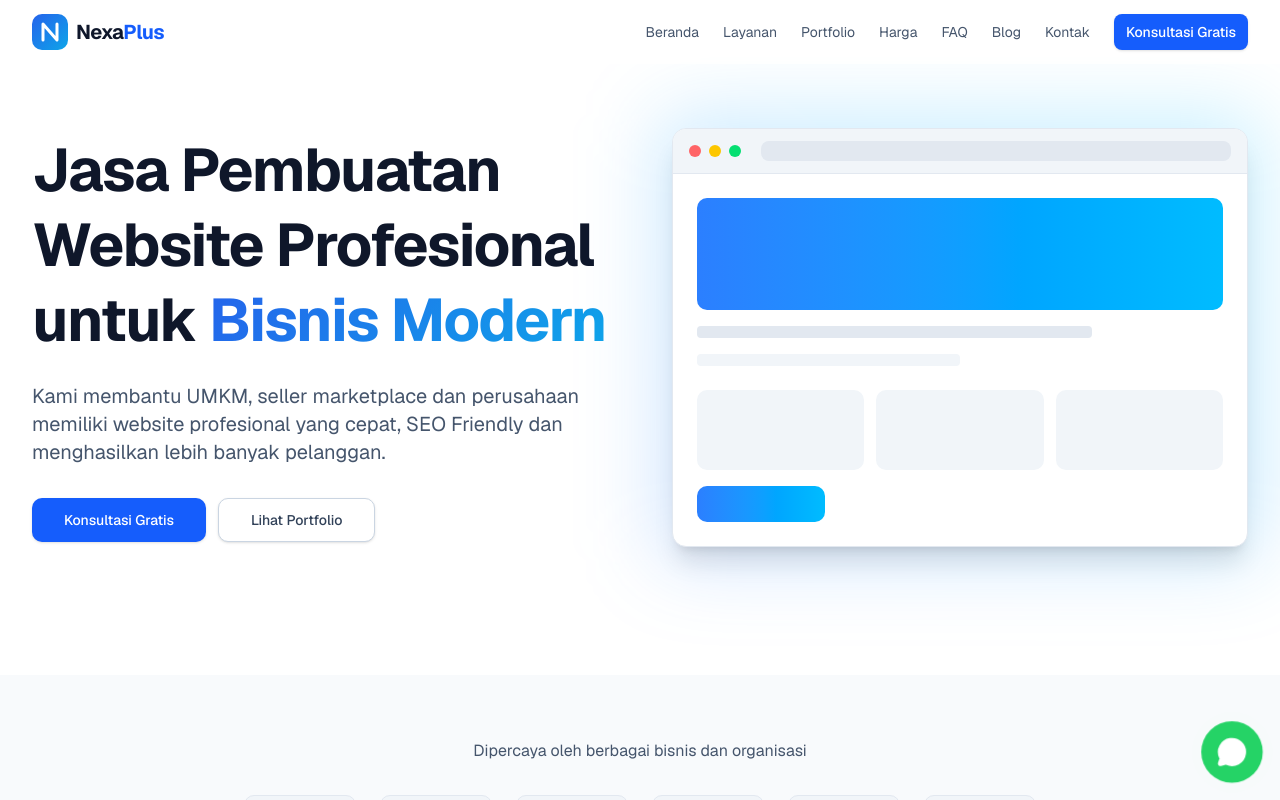
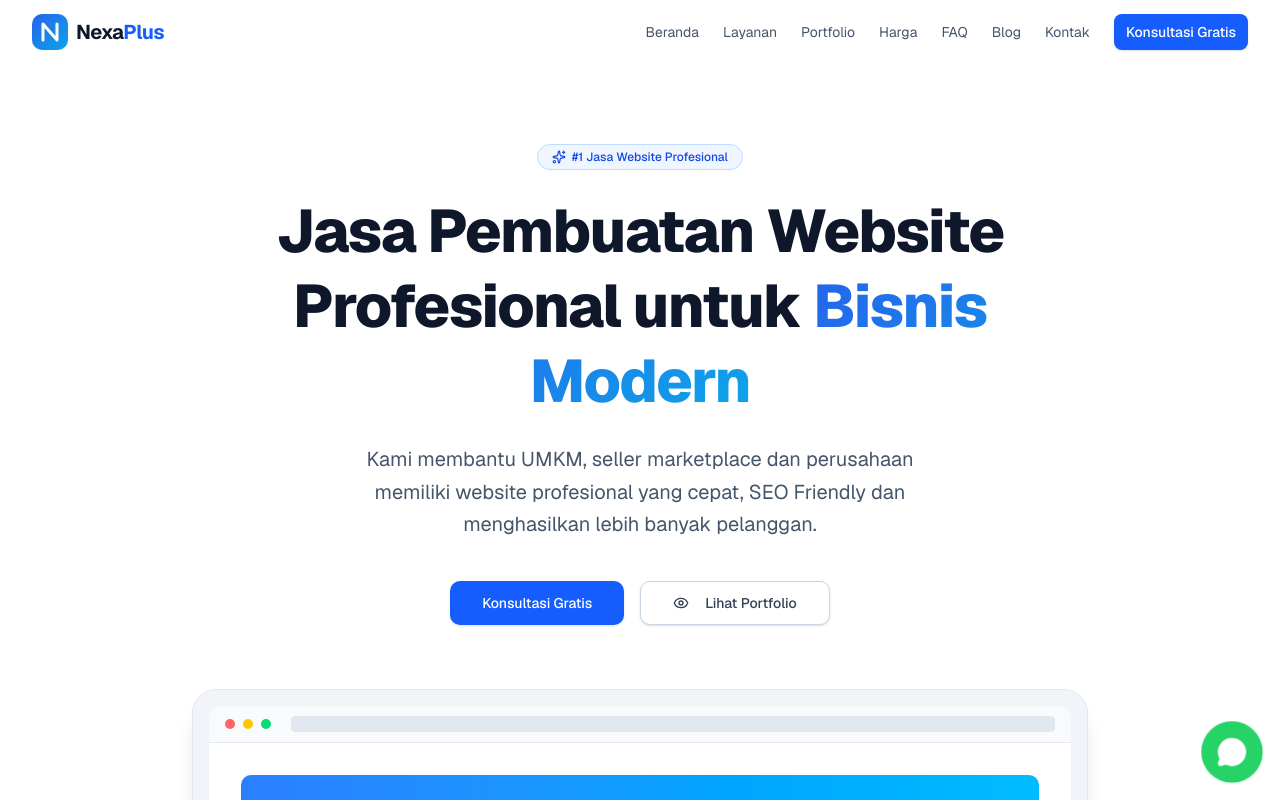
Before and after one commit to ersetdigital-sudo/nexaplus.app, a Next.js app: page / in a window 1280 px wide. Shown: the top 800 px of the page. Built offline with nearby package versions, Linux system fonts and the light colour scheme.

Commit message:
auto: update from Kiro

```diff
--- a/components/sections/hero-section.tsx
+++ b/components/sections/hero-section.tsx
@@ -1,5 +1,6 @@
 "use client";
 
+import { Sparkles, Eye } from "lucide-react";
 import { Button } from "@/components/ui/button";
 import { SectionWrapper } from "@/components/shared/section-wrapper";
 import { getDefaultWhatsAppUrl } from "@/lib/whatsapp";
@@ -8,82 +9,78 @@ export function HeroSection() {
   const whatsappUrl = getDefaultWhatsAppUrl();
 
   const handleScrollToPortfolio = () => {
-    const portfolioSection = document.getElementById("portfolio");
-    if (portfolioSection) {
-      portfolioSection.scrollIntoView({ behavior: "smooth" });
-    }
+    const el = document.getElementById("portfolio");
+    if (el) el.scrollIntoView({ behavior: "smooth" });
   };
 
   return (
-    <SectionWrapper id="beranda" className="py-20 md:py-28 lg:py-32">
-      <div className="mx-auto max-w-7xl">
-        <div className="flex flex-col items-center text-center md:flex-row md:items-center md:text-left md:gap-12 lg:gap-16">
-          {/* Content */}
-          <div className="flex-1">
-            <h1 className="text-3xl font-bold leading-tight tracking-tight sm:text-4xl md:text-5xl lg:text-6xl">
+    <SectionWrapper id="beranda" className="py-20 md:py-28 lg:py-36">
+      <div className="mx-auto flex max-w-4xl flex-col items-center text-center">
+        {/* Badge */}
+        <span className="inline-flex items-center gap-1.5 rounded-full border border-blue-200 bg-blue-50 px-3.5 py-1 text-xs font-medium text-blue-700">
+          <Sparkles className="h-3.5 w-3.5" aria-hidden="true" />
+          #1 Jasa Website Profesional
+        </span>
+
+        {/* Heading */}
+        <h1 className="mt-6 text-3xl font-extrabold leading-tight tracking-tight text-slate-900 sm:text-4xl md:text-5xl lg:text-6xl">
           Jasa Pembuatan Website Profesional untuk{" "}
           <span className="gradient-text">Bisnis Modern</span>
         </h1>
 
-            <p className="mt-4 text-base text-slate-600 sm:text-lg md:mt-6 md:text-xl max-w-2xl">
-              Kami membantu UMKM, seller marketplace dan perusahaan memiliki
-              website profesional yang cepat, SEO Friendly dan menghasilkan lebih
-              banyak pelanggan.
+        {/* Supporting paragraph */}
+        <p className="mt-5 max-w-2xl text-base leading-relaxed text-slate-600 sm:text-lg md:mt-6 md:px-8 lg:text-xl">
+          Kami membantu UMKM, seller marketplace dan perusahaan memiliki website
+          profesional yang cepat, SEO Friendly dan menghasilkan lebih banyak
+          pelanggan.
         </p>
 
-            <div className="mt-6 flex flex-col gap-3 sm:flex-row md:mt-8">
-              <Button asChild size="lg" variant="default">
-                <a
-                  href={whatsappUrl}
-                  target="_blank"
-                  rel="noopener noreferrer"
-                >
+        {/* CTA buttons */}
+        <div className="mt-8 flex w-full flex-col items-center gap-3 sm:w-auto sm:flex-row sm:gap-4 md:mt-10">
+          <Button asChild size="lg" className="w-full sm:w-auto">
+            <a href={whatsappUrl} target="_blank" rel="noopener noreferrer">
               Konsultasi Gratis
             </a>
           </Button>
-
           <Button
             size="lg"
             variant="outline"
+            className="w-full sm:w-auto"
             onClick={handleScrollToPortfolio}
           >
+            <Eye className="mr-2 h-4 w-4" aria-hidden="true" />
             Lihat Portfolio
           </Button>
         </div>
+
+        {/* Framed mockup image */}
+        <div className="mt-12 w-full px-2 sm:px-0 md:mt-16">
+          <div className="overflow-hidden rounded-2xl border border-slate-200 bg-slate-100 p-2.5 shadow-xl sm:rounded-3xl sm:p-3.5 md:p-4">
+            {/* Inner "screenshot" area */}
+            <div className="overflow-hidden rounded-xl bg-white">
+              {/* Browser chrome bar */}
+              <div className="flex items-center gap-2 border-b border-slate-200 bg-slate-50 px-4 py-2.5">
+                <span className="h-2.5 w-2.5 rounded-full bg-red-400" />
+                <span className="h-2.5 w-2.5 rounded-full bg-yellow-400" />
+                <span className="h-2.5 w-2.5 rounded-full bg-green-400" />
+                <div className="ml-3 h-4 flex-1 rounded bg-slate-200" />
               </div>
 
-          {/* Mockup — CSS browser illustration, desktop only */}
-          <div className="hidden md:block flex-1">
-            <div className="relative">
-              {/* Glow behind mockup */}
-              <div className="absolute -inset-4 rounded-3xl bg-gradient-to-tr from-blue-500/20 to-sky-400/20 blur-2xl" />
-
-              {/* Browser window */}
-              <div className="relative overflow-hidden rounded-xl border border-slate-200 bg-white shadow-xl">
-                {/* Browser top bar */}
-                <div className="flex items-center gap-2 border-b border-slate-200 bg-slate-100 px-4 py-3">
-                  <span className="h-3 w-3 rounded-full bg-red-400" />
-                  <span className="h-3 w-3 rounded-full bg-yellow-400" />
-                  <span className="h-3 w-3 rounded-full bg-green-400" />
-                  <div className="ml-3 h-5 flex-1 rounded-md bg-slate-200" />
-                </div>
-
-                {/* Browser content */}
-                <div className="space-y-4 p-6">
-                  {/* Hero block */}
-                  <div className="h-28 rounded-lg bg-gradient-to-r from-blue-500 to-sky-400" />
-                  {/* Text lines */}
+              {/* Mockup content */}
+              <div className="space-y-4 p-5 sm:p-6 md:p-8">
+                {/* Hero banner */}
+                <div className="h-32 rounded-lg bg-gradient-to-r from-blue-500 to-sky-400 sm:h-40 md:h-48" />
+                {/* Skeleton lines */}
                 <div className="h-3 w-3/4 rounded bg-slate-200" />
                 <div className="h-3 w-1/2 rounded bg-slate-100" />
                 {/* Card grid */}
-                  <div className="grid grid-cols-3 gap-3 pt-2">
-                    <div className="h-20 rounded-lg bg-slate-100" />
-                    <div className="h-20 rounded-lg bg-slate-100" />
-                    <div className="h-20 rounded-lg bg-slate-100" />
+                <div className="grid grid-cols-2 gap-3 pt-2 sm:grid-cols-3">
+                  <div className="h-20 rounded-lg bg-slate-100 sm:h-24" />
+                  <div className="h-20 rounded-lg bg-slate-100 sm:h-24" />
+                  <div className="hidden h-24 rounded-lg bg-slate-100 sm:block" />
                 </div>
-                  {/* Button */}
-                  <div className="h-9 w-32 rounded-lg bg-gradient-to-r from-blue-500 to-sky-400" />
-                </div>
+                {/* Button skeleton */}
+                <div className="h-9 w-36 rounded-lg bg-gradient-to-r from-blue-500 to-sky-400" />
               </div>
             </div>
           </div>
```
Lines whose indentation alone changed are shown as unchanged.
